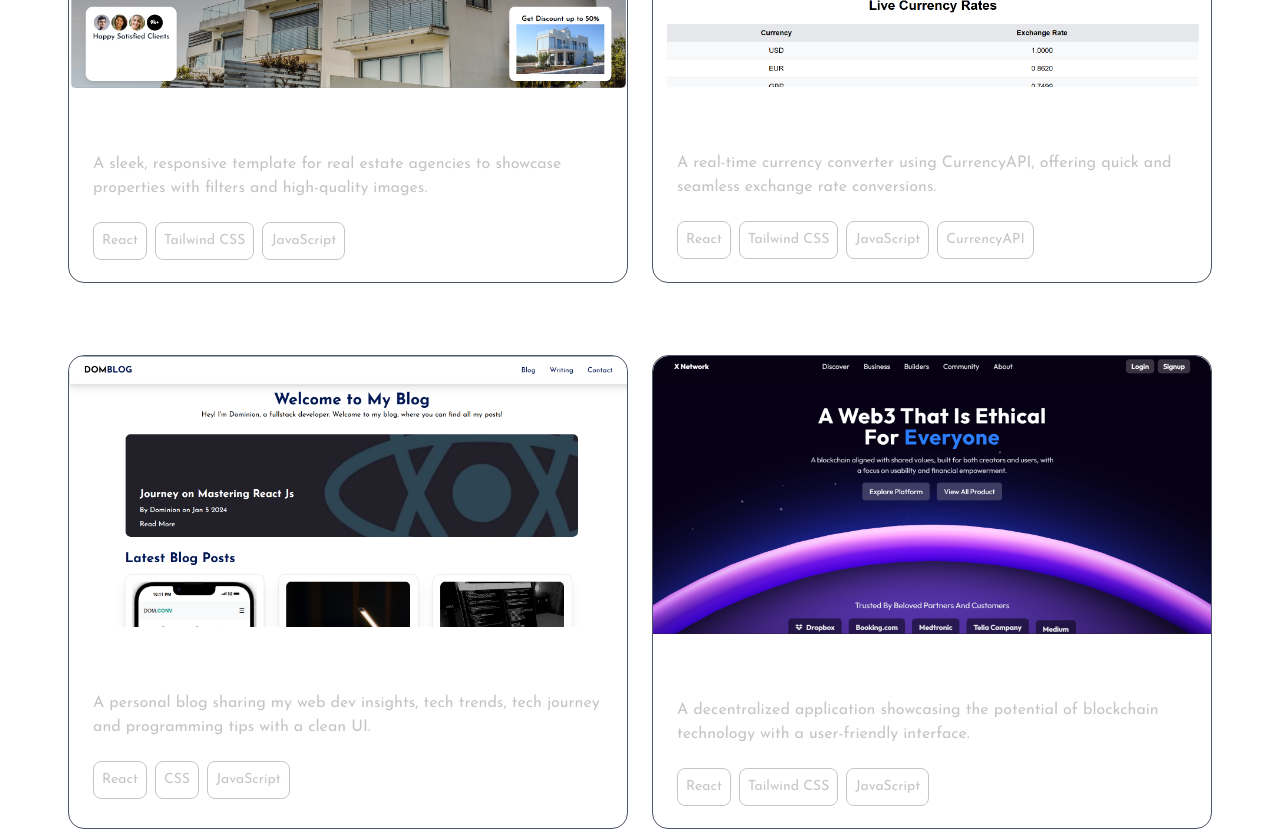
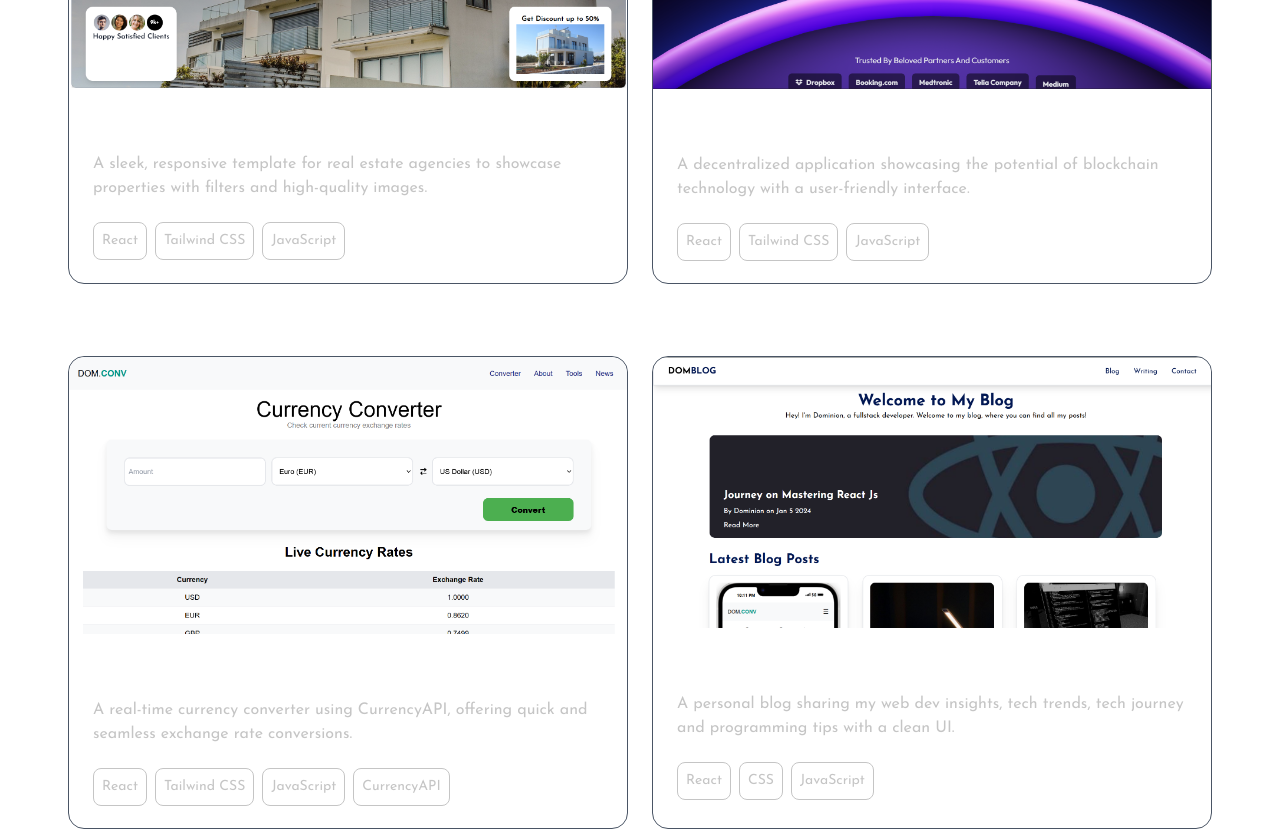
Before and after one commit to dominionnnnnnn/portfolio, a React (Vite) app: page / in a window 1280 px wide. Shown: the part 2640-3471 px from the top of the page. Built offline with nearby package versions, Linux system fonts and the light colour scheme.

Commit message:
updated project section and get in touch link

```diff
--- a/src/components/Projects.jsx
+++ b/src/components/Projects.jsx
@@ -17,6 +17,15 @@
   },
   {
     id: 2,
+    title: "Web3 Landing Page",
+    details:
+      "A decentralized application showcasing the potential of blockchain technology with a user-friendly interface.",
+    link: "https://web3-six-tau-85.vercel.app/",
+    img: p5,
+    stack: ["React", "Tailwind CSS", "JavaScript"],
+  },
+  {
+    id: 3,
     title: "Currency Converter",
     details:
       "A real-time currency converter using CurrencyAPI, offering quick and seamless exchange rate conversions.",
@@ -25,22 +34,13 @@
     stack: ["React", "Tailwind CSS", "JavaScript", "CurrencyAPI"],
   },
   {
-    id: 3,
+    id: 4,
     title: "Blog App",
     details:
       "A personal blog sharing my web dev insights, tech trends, tech journey and programming tips with a clean UI.",
     link: "https://dominionnnnnnn.github.io/domblog/",
     img: p3,
     stack: ["React", "CSS", "JavaScript"]
-  },
-  {
-    id: 4,
-    title: "Web3 Landing Page",
-    details:
-      "A decentralized application showcasing the potential of blockchain technology with a user-friendly interface.",
-    link: "https://web3-six-tau-85.vercel.app/",
-    img: p5,
-    stack: ["React", "Tailwind CSS", "JavaScript"],
   },
 ];
 
--- a/src/components/navbar/Button.jsx
+++ b/src/components/navbar/Button.jsx
@@ -1,10 +1,11 @@
 import React from 'react';
 import styled from 'styled-components';
+import { Link } from 'react-router-dom';
 
 const Button = () => {
   return (
     <StyledWrapper className='hidden md:block'>
-      <a className="button" href='https://forms.gle/taebDeDT4S6fRpGX7' >Get in touch</a>
+      <Link className="button" to='/contact' >Get in touch</Link>
     </StyledWrapper>
   );
 }
```
